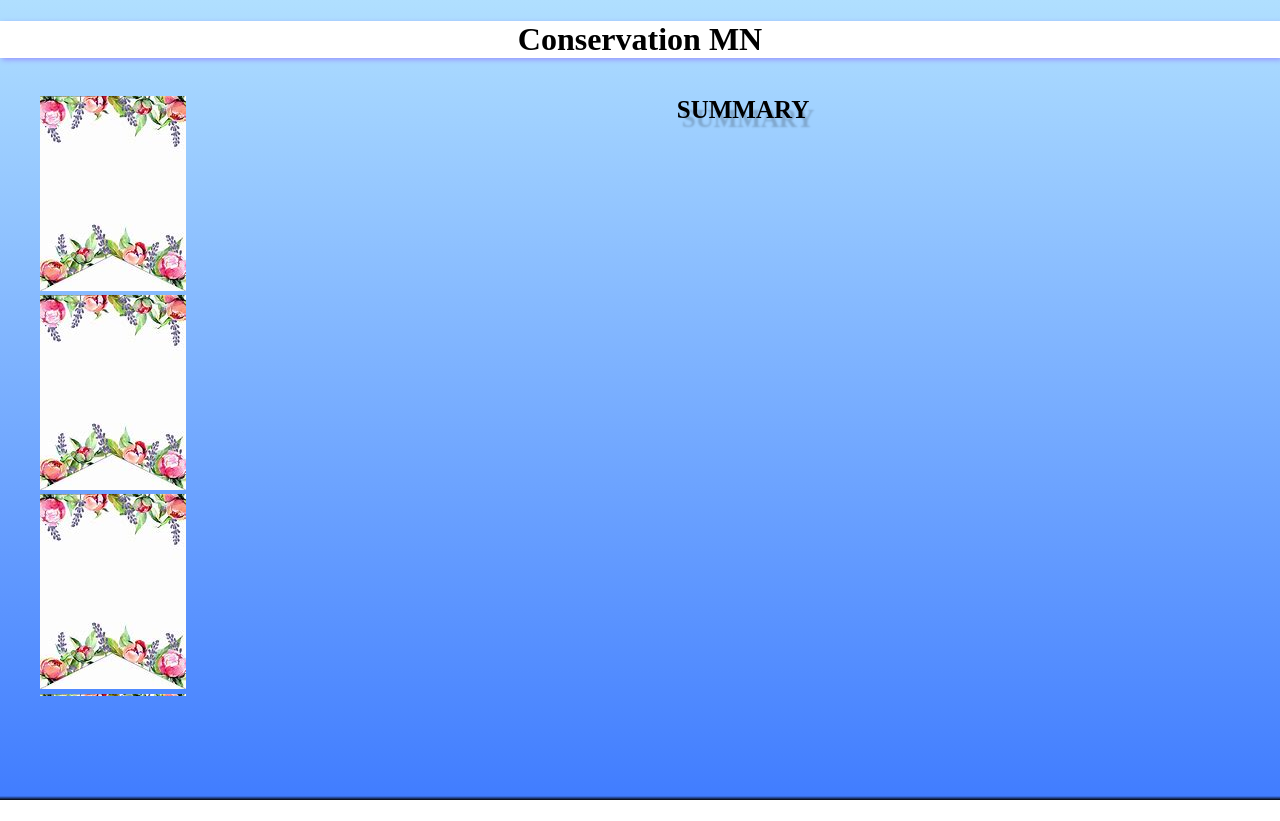
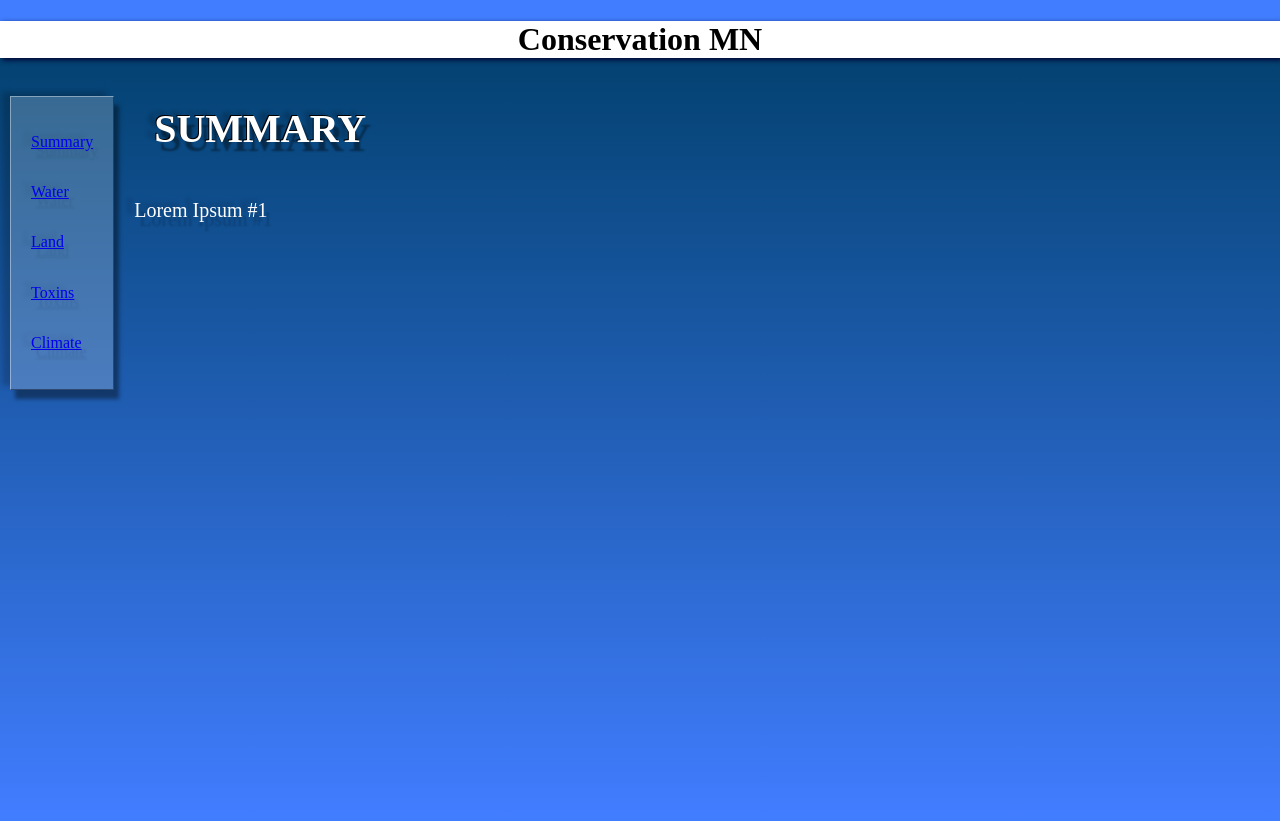
Before and after one commit to CTECH-IT/independent-project-2-7912201, a plain HTML site: page index.html in a window 1280 px wide. Drawn offline with nearby package versions, Linux system fonts and the light colour scheme; a web font is replaced by a local one.

Commit message:
AD sidebar style AD article text ST java onclick

```diff
--- a/index.html
+++ b/index.html
@@ -18,29 +18,32 @@
   </header>
   <ul class = "sidebar">
     <li class = "fleximage">
-      <a href = "#"></a>
-      <img src="images/testimage.jpg">
+      <a href = "#" data-role="newtext" data-title="Summary" data-text="Lorem Ipsum #1">
+      <p>Summary</p></a>
+      <span class="invisible">Lorem Ipsum #1</span>
     </li>
     <li class = "fleximage">
-      <a href = "#"></a>
-      <img src="images/testimage.jpg">
+      <a href = "#" data-role="newtext" data-title="Water" data-text="Water your mom test text" onclick="changeArticle(nnn, mmm)">
+        <p>Water</p></a>
     </li>
     <li class = "fleximage">
-      <a href = "#"></a>
-      <img src="images/testimage.jpg">
+      <a href = "#" data-role="newtext">
+        <p>Land</p></a>
     </li>
     <li class = "fleximage">
-      <a href = "#"></a>
-      <img src="images/testimage.jpg">
+      <a href = "#" data-role="newtext">
+        <p>Toxins</p></a>
     </li>
     <li class = "fleximage">
-      <a href = "#"></a>
-      <img src="images/testimage.jpg">
+      <a href = "#" data-role="newtext">
+        <p>Climate</p></a>
     </li>
   </ul>
   <main class="maincontent">
-    <h1 class="articletitle">SUMMARY</h1>
-
+    <div class="article">
+      <h1 class="articletitle" data-role = "articletitle">SUMMARY</h1>
+      <p class="articletext" data-role = "articletext">Lorem Ipsum #1</p>
+    </div>
 
   </main>
   <script src="scripts/main.js"></script>
--- a/scripts/main.js
+++ b/scripts/main.js
@@ -1 +1,13 @@
-// Put your JavaScript here
+const NEWTEXT = '[data-role="newtext"]';
+const ARTICLETITLE = '[data-role="articletitle"]';
+const ARTICLETEXT = '[data-role="articletext"]';
+
+console.log(NEWTEXT.getAttribute("data-title"));
+console.log(ARTICLETEXT);
+console.log(ARTICLETITLE);
+
+function changeArticle(title, text) {
+    document
+}
+
+//get element by id, change the text and images
--- a/stylesheets/styles.css
+++ b/stylesheets/styles.css
@@ -1,3 +1,5 @@
+
+
 @font-face {
     font-family: lakeshore;
     font-weight: normal;
@@ -19,18 +21,27 @@
 
 }
 
+.invisible {
+    display: none;
+}
+
+html {
+    background: #417dff;
+}
+
 html, body {
     height: 100%;
 }
 
 body {
-    background: linear-gradient(to top,  #000 0%, #417dff 0.5%, #b0dfff 100%) no-repeat;
-    background-size: 100%;
+    background: linear-gradient(to top, #417dff 0.5%, #003f6a 100%) no-repeat;
+
 }
+
 
 .titlebar {
     background: white;
-    box-shadow: 2px 2px 5px rgb(153, 153, 255);
+    box-shadow: 2px 2px 5px rgb(0, 0, 49);
     text-align: center;
     font-family: typo;
 }
@@ -39,16 +50,27 @@ body {
 
 .sidebar {
     display: flex;
+    padding: 20px;
+    margin-left: 10px;
     flex: 0 1 auto;
     list-style: none;
-    overflow-y:scroll;
     flex-direction: column;
     width: fit-content;
-    height: 75%;
+    height: fit-content;
     order: 1;
     float: left;
 
+    background-color: rgba(255, 255, 255, 0.2);
+    border-right: 1px solid rgba(0, 0, 0, 0.4);
+    border-bottom: 1px solid rgba(0, 0, 0, 0.4);
+    border-left: 1px solid rgba(255, 255, 255, 0.4);
+    border-top: 1px solid rgba(255, 255, 255, 0.4);
+    text-shadow: 5px 9px 2px rgba(0, 0, 0, 0.1), -8px -4px 4px rgba(0, 0, 0, 0.1);
+    box-shadow: 5px 9px 4px rgba(0, 0, 0, 0.4), -8px -4px 6px rgba(0, 0, 0, 0.2);
+
+
 }
+
 
 .fleximage {
     display: inline-block;
@@ -66,11 +88,31 @@ body {
 
 }
 
+.article {
+    display: flex;
+    flex: 1 1 auto;
+    margin-left: 20px;
+    flex-direction: column;
+    height: 90%;
+
+}
+
 .articletitle {
     left: 100px;
+    height: fit-content;
+    color: white;
     font-family: typo;
-    font-size: 25px;
+    font-size: 40px;
     margin-left: 20px;
-    text-shadow: 5px 9px 2px rgba(0, 0, 0, 0.2);
+    text-shadow: 5px 9px 2px rgba(0, 0, 0, 0.4), -8px -4px 4px rgba(0, 0, 0, 0.2), -1px -1px 0px rgb(0, 0, 0);
 
 }
+
+.articletext {
+    color: white;
+    flex-direction: column;
+    width: 75%;
+    font-size: 20px;
+    text-shadow: 5px 9px 2px rgba(0, 0, 0, 0.2), -8px -4px 4px rgba(0, 0, 0, 0.2);
+
+}
```
